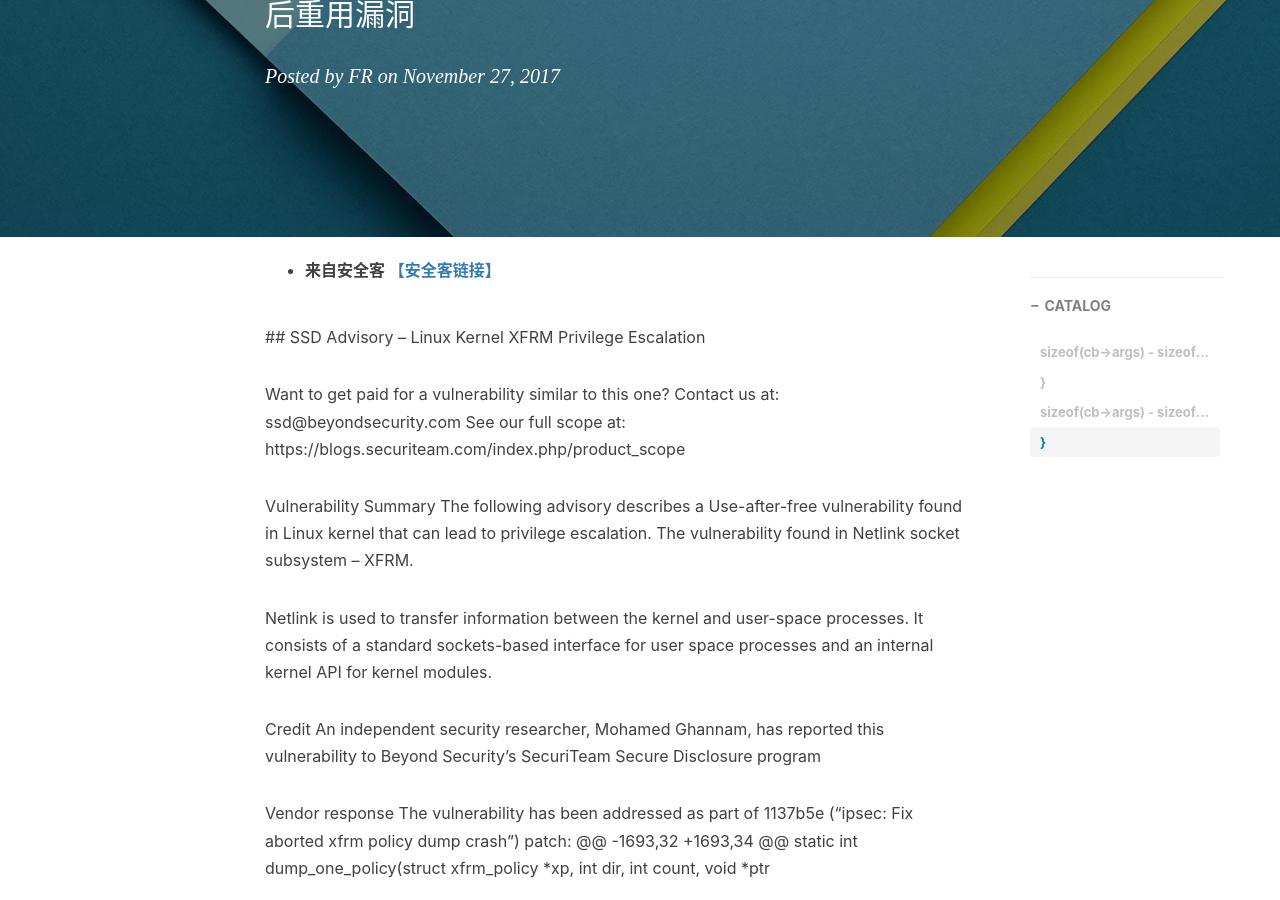
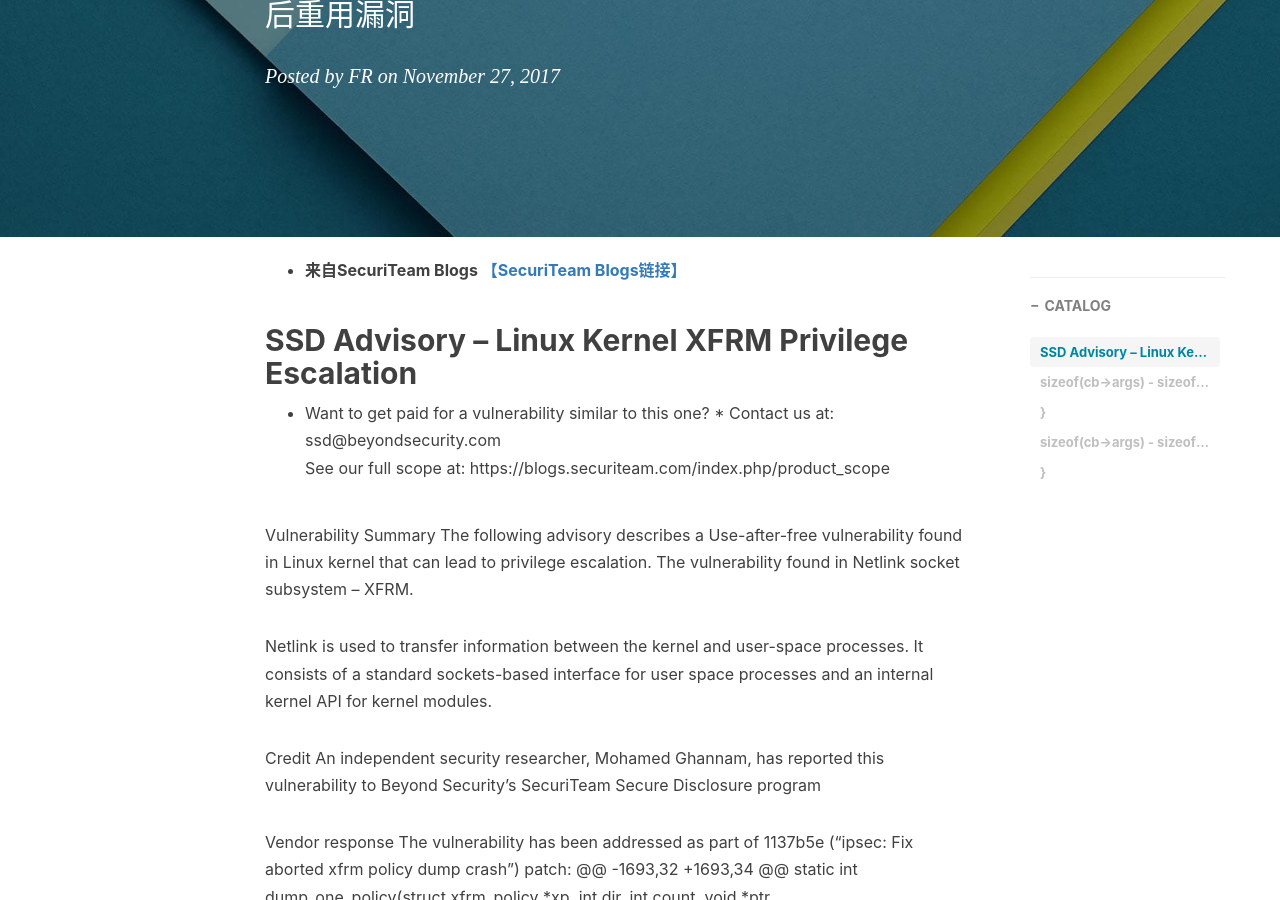
Before and after one commit to flankeraptor/flankeraptor.github.io, a Jekyll site: the page built from _posts/2017-11-27-05-SSD Advisory – 两枚Linux内核漏洞.md, in a window 1280 px wide and 900 px high, scrolled down 388 px. Built offline with Jekyll 4.4.1, drawn with Linux system fonts in a browser that asks for light colours; nearby versions of some CDN libraries; comment, search, counter and statistics services are not loaded.

Commit message:
Update and rename 2017-11-27-05-Linux内核XFRM提权漏洞.md to 2017-11-27-05-SSD Advisory – 两枚Linux内核漏洞.md

```diff
--- a/_posts/2017-11-27-05-Linux内核XFRM提权漏洞.md
+++ b/_posts/2017-11-27-05-SSD Advisory – 两枚Linux内核漏洞.md
@@ -13,12 +13,10 @@ tags:
     - PoC
 ---
 
-- **来自安全客 [【安全客链接】](http://bobao.360.cn/learning/detail/4748.html)**
+- **来自SecuriTeam Blogs [【SecuriTeam Blogs链接】](https://blogs.securiteam.com/)**
 
-##
-SSD Advisory – Linux Kernel XFRM Privilege Escalation
-
-Want to get paid for a vulnerability similar to this one?
+## SSD Advisory – Linux Kernel XFRM Privilege Escalation
+* Want to get paid for a vulnerability similar to this one? *
 Contact us at: ssd@beyondsecurity.com
 See our full scope at: https://blogs.securiteam.com/index.php/product_scope
 
```
